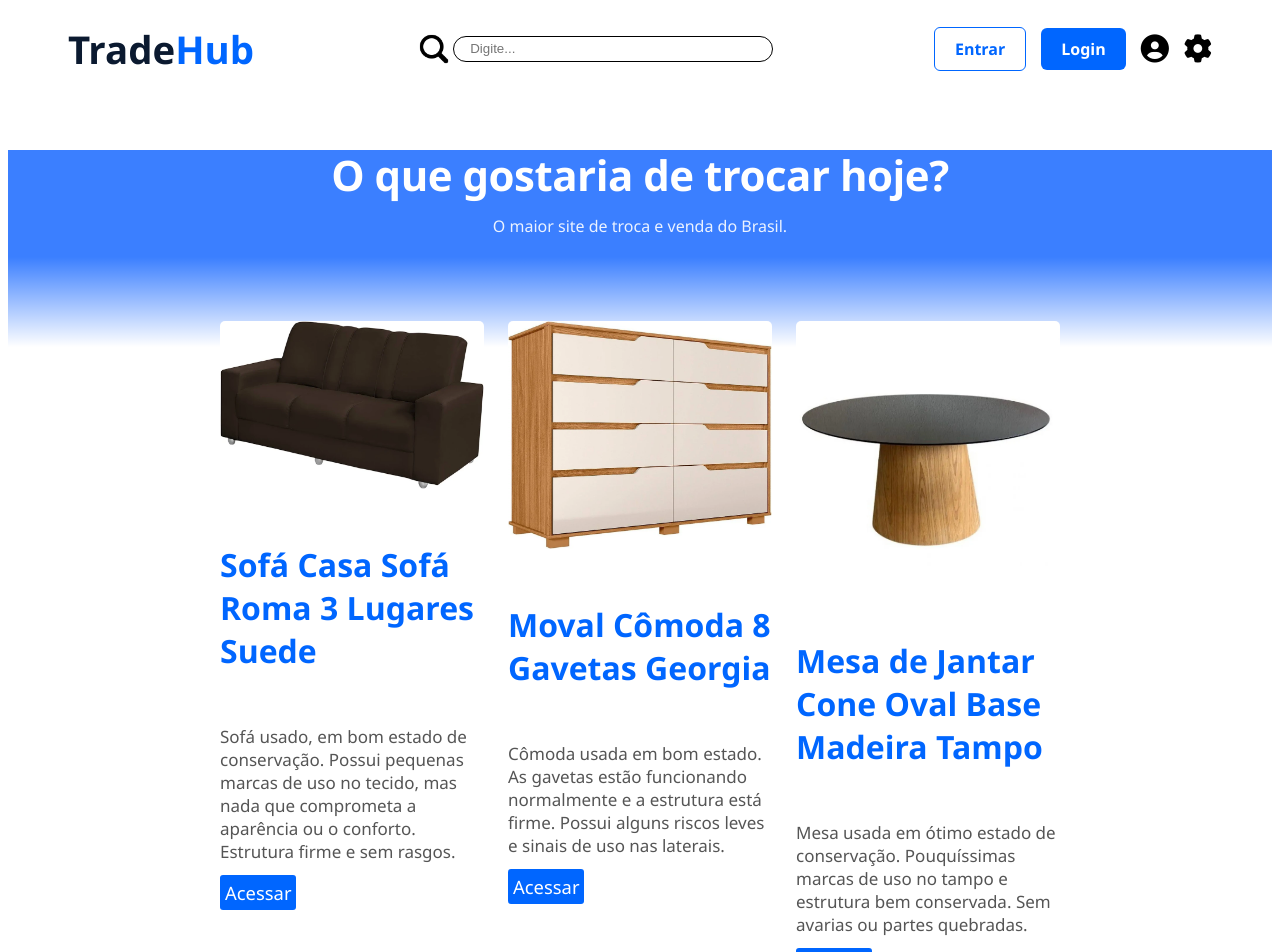
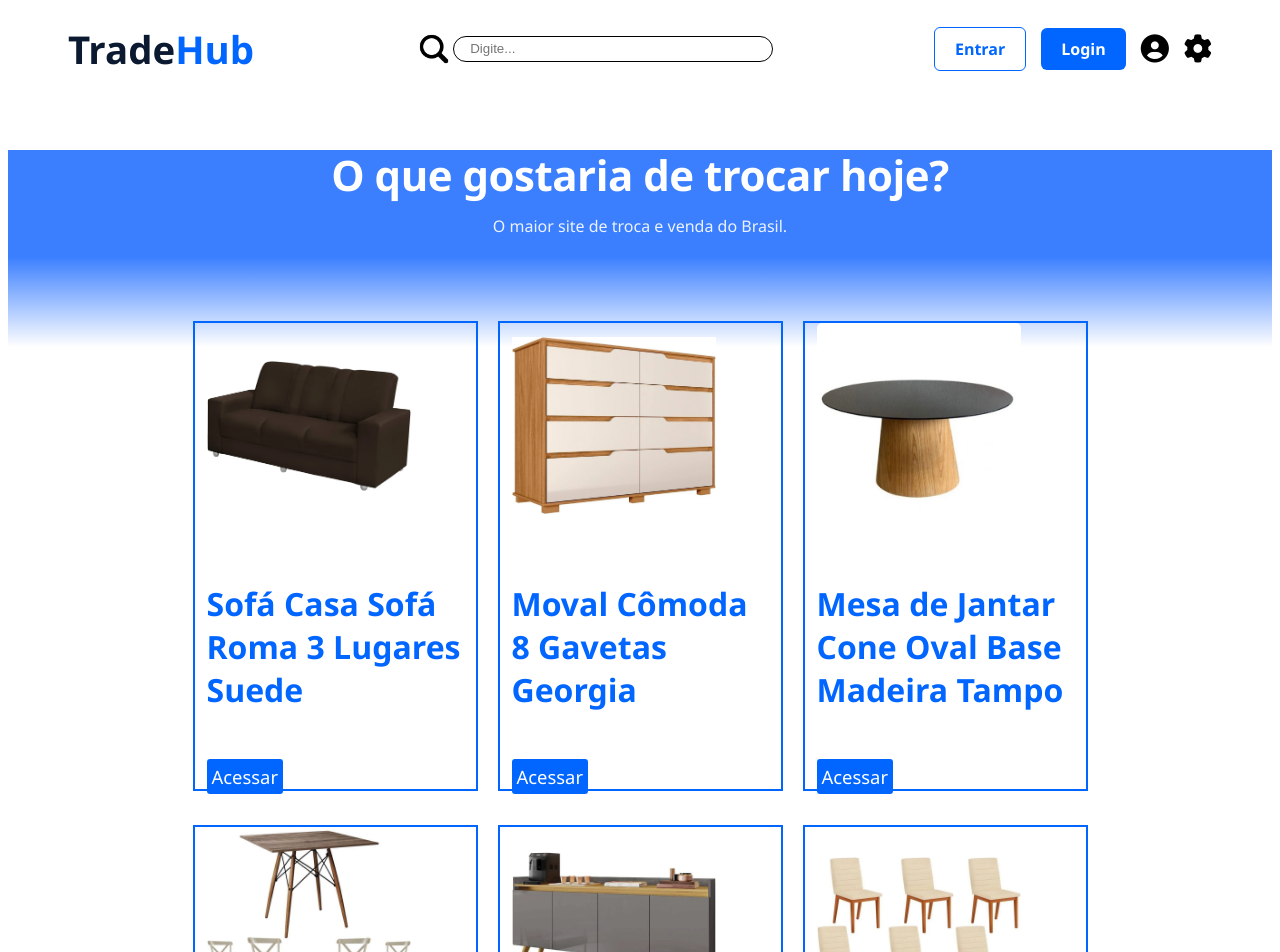
Before and after one commit to Hackathon-Trade-Hub/Trade-hub, a Vue app: page / in a window 1280 px wide. Shown: the top 952 px of the page. Built offline with nearby package versions, Linux system fonts and the light colour scheme.

Commit message:
progresso

```diff
--- a/src/components/ProdutoCard.vue
+++ b/src/components/ProdutoCard.vue
@@ -1,9 +1,10 @@
 <template>
-  <div class="card" style="width: 18rem;">
-    <img :src="imagem" class="card-img-top" :alt="titulo">
+  <div class="card">
+    <div class="caixa-imagem">
+      <img :src="imagem" class="card-img-top" :alt="titulo">
+    </div>
     <div class="card-body">
       <h5 class="card-title">{{ titulo }}</h5>
-      <p class="card-text">{{ descricao }}</p>
       <a href="#" class="btn-primary">Acessar</a>
     </div>
   </div>
@@ -21,9 +22,21 @@ export default {
 </script>
 
 <style scoped>
+.card{
+  width: 18rem;
+  border: 2px solid #0066ff !important;
+  margin: 10px;
+}
+.caixa-imagem{
+  width: 16vw;
+  height: 16vw;
 
+}
 .card-img-top{
   border-radius: 5px;
+  width: 100%;
+  height: 100%;
+  object-fit: contain;
 }
 .card-title{
   color: #0066ff;
@@ -31,12 +44,6 @@ export default {
   font-size: 4vh;
 
   }
-.card-text{
-  color: #555555;
-  font-weight: 500;
-  font-size: 17px;
-  font-family: 'Segoe UI', Tahoma, Geneva, Verdana, sans-serif
-}
 .btn-primary{
   background-color:#0066ff;
   text-decoration: none;
```
